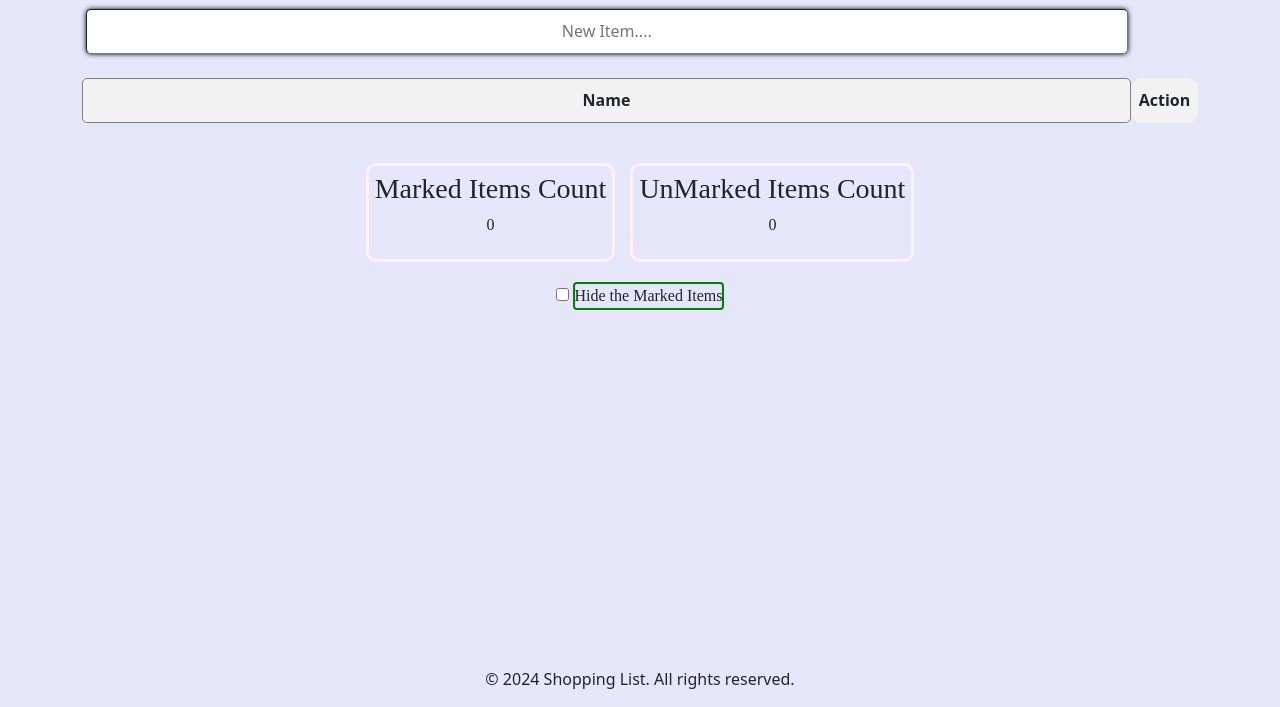
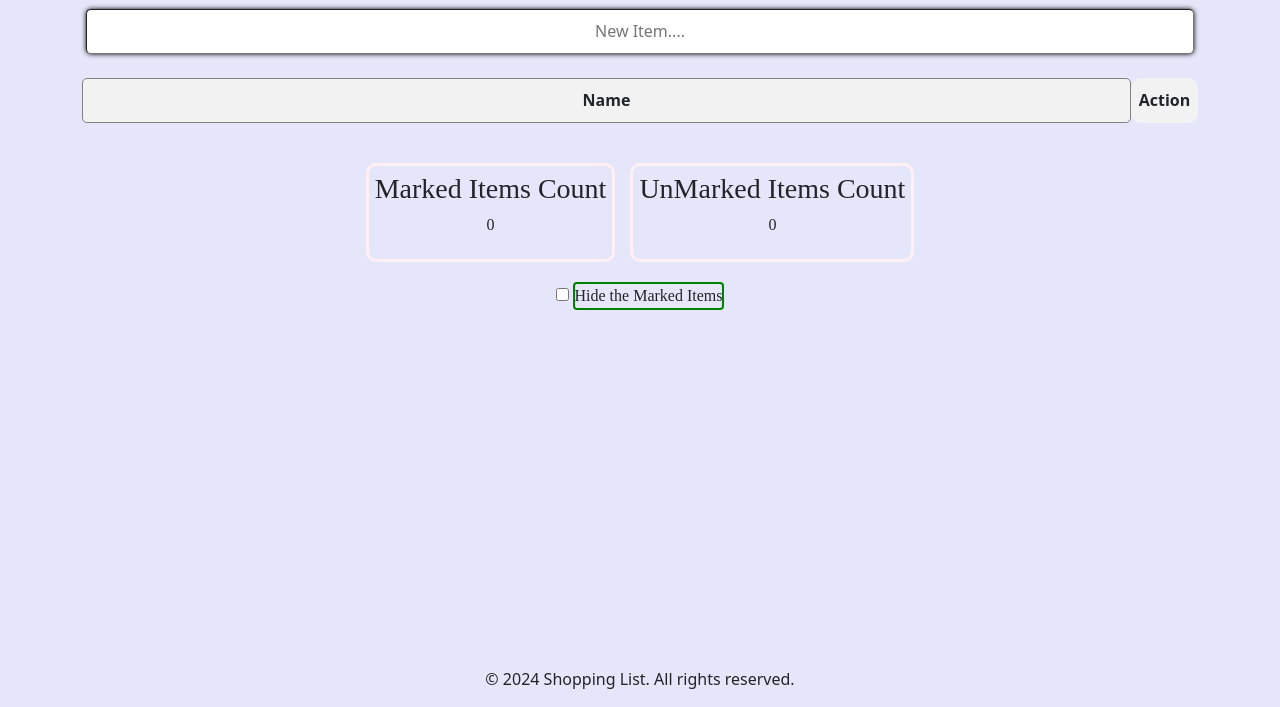
Before and after one commit to ushasri2645/finalAssignment, a plain HTML site: page INDEX.HTML in a window 1280 px wide. Shown: the part 93-800 px from the top of the page. Drawn offline with nearby package versions, Linux system fonts and the light colour scheme.

Commit message:
Update INDEX.CSS

```diff
--- a/INDEX.CSS
+++ b/INDEX.CSS
@@ -47,7 +47,7 @@ th {
 
 
 .add_item_input{
-  width:94%;
+  width:100%;
   border-radius:5px;
   border-width:0.5px;
   height:45px;
```
